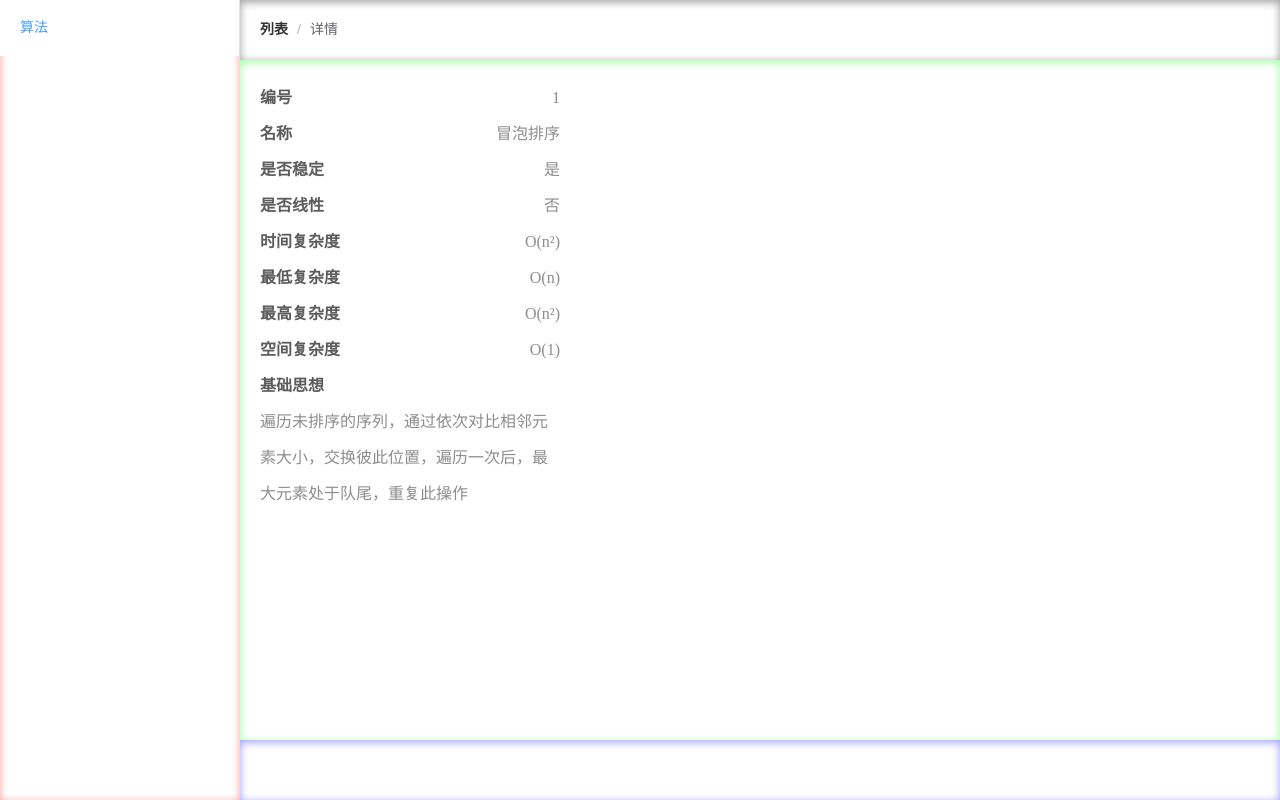
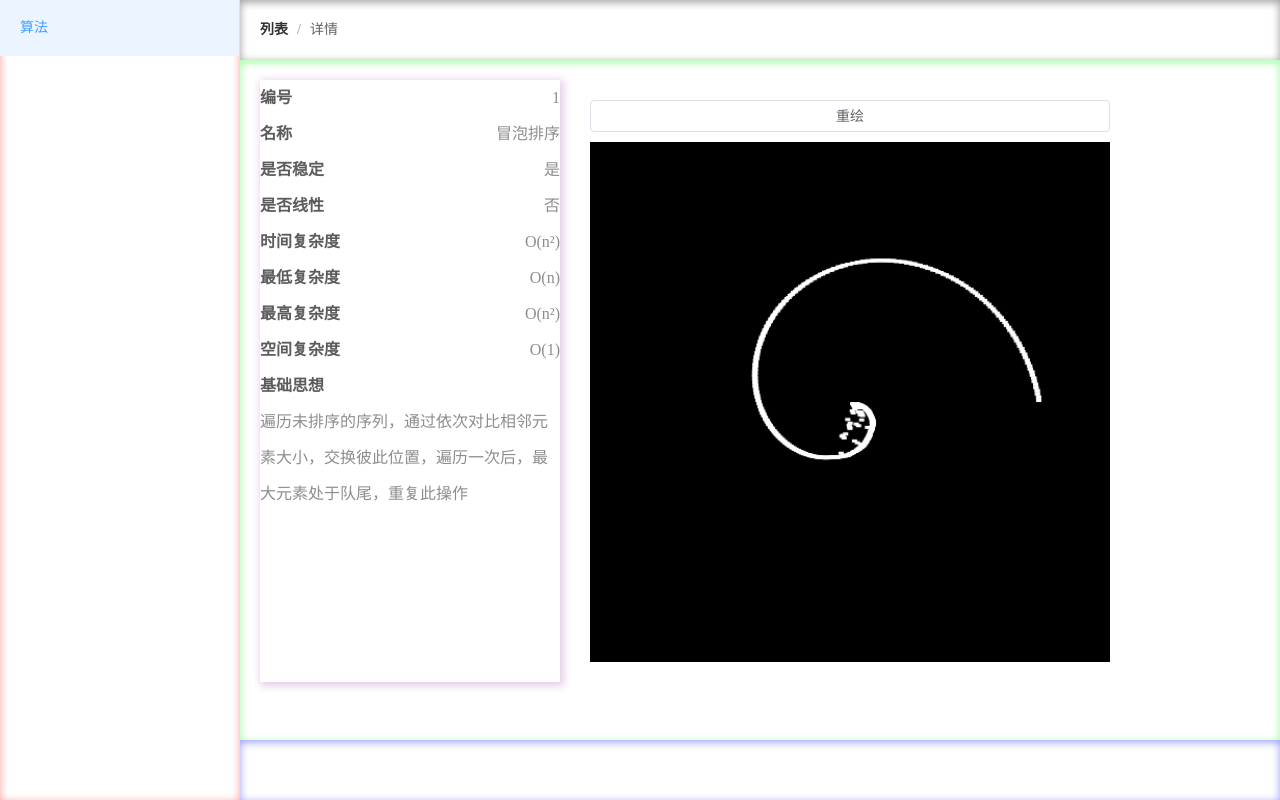
Before and after one commit to tanshaobo/trans-color, a Vue app: page /#/algorithmDetail/1 in a window 1280 px wide. Built offline with nearby package versions, Linux system fonts and the light colour scheme.

Commit message:
feat(components): 冒泡排序组件拼合完成

```diff
--- a/src/components/algorithm/maopao/index.vue
+++ b/src/components/algorithm/Bubble/index.vue
@@ -1,5 +1,4 @@
 <template>
-  <button @click="Start">开始排序</button>
   <canvas id="canvas" width="500" height="500" ref="canvas"></canvas>
 </template>
 <script setup>
--- a/src/views/Algorithm/AlgorithmDetail/index.vue
+++ b/src/views/Algorithm/AlgorithmDetail/index.vue
@@ -3,16 +3,21 @@
     <el-aside>
       <Row type="between" :label="dataHeader" :values="currentOptions" />
     </el-aside>
-    <el-main></el-main>
+    <el-main>
+      <el-button @click="reDraw">重绘</el-button>
+      <component :key="readom" :is="current"></component>
+    </el-main>
   </el-container>
 </template>
 <script setup>
-import { reactive, toRefs } from 'vue'
+import { reactive, toRefs, computed, defineAsyncComponent } from 'vue'
 import { useRoute } from 'vue-router'
 import { data, dictionary } from '@/config/algorithm'
 import Row from '@/components/layout/Row/index.vue'
 import deleteObjectKeys from '@/utils/deleteObjectKeys'
-import MaoPao from '@/components/algorithm/maopao/index.vue'
+import Bubble from '@/components/algorithm/Bubble/index.vue'
+
+const files = import.meta.glob('/src/components/algorithm/*/index.vue')
 
 const route = useRoute()
 const dataHeader = deleteObjectKeys(dictionary)
@@ -21,17 +26,33 @@ const {
 } = route
 
 const state = reactive({
-  currentOptions: {}
+  currentOptions: {},
+  readom: 0.5
 })
 const Init = () => {
   state.currentOptions = data.find((item) => item.id == id)
 }
+const current = computed(() => {
+  const { name } = state.currentOptions
+  return defineAsyncComponent(files[`/src/components/algorithm/${name}/index.vue`])
+})
 Init()
-const { currentOptions } = toRefs(state)
+
+const reDraw = () => {
+  state.readom = Math.random()
+}
+const { currentOptions, readom } = toRefs(state)
 </script>
 <style lang="stylus" scoped>
 .el-container
   width 100% !important
   .el-aside
     margin-right 10px
+    box-shadow 2px 2px 8px 2px rgba(128,0,128, .2)
+  .el-main
+    display flex
+    flex-direction column
+    flex 0.8
+    .el-button
+      margin-bottom 10px
 </style>
```
Also changed, not shown: src/components/algorithm/Bubble/hooks/Rect.js (renamed from src/components/algorithm/maopao/hooks/Rect.js).
